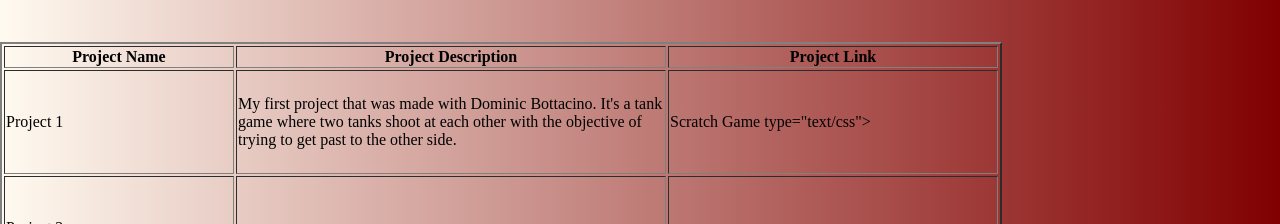
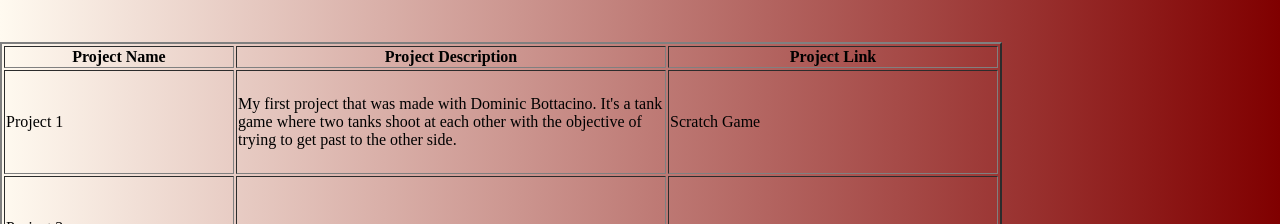
Before and after one commit to WBAlameda/Portfolio-, a plain HTML site: page portfolio.html in a window 1280 px wide. Shown: the part 150-374 px from the top of the page. Drawn offline with Linux system fonts and the light colour scheme.

Commit message:
Update portfolio.html

```diff
--- a/portfolio.html
+++ b/portfolio.html
@@ -30,7 +30,7 @@
             <tr>
                 <td height="100">Project 1
 				<td> My first project that was made with Dominic Bottacino. It's a tank game where two tanks shoot at each other with the objective of trying to get past to the other side.
-				<td>  <link href="https://scratch.mit.edu/projects/172922529/#player">Scratch Game</a> type="text/css">
+				<td>  <link href="https://scratch.mit.edu/projects/172922529/#player">Scratch Game</a>
             </tr>
             <tr>
                 <td height="100">Project 2
```
